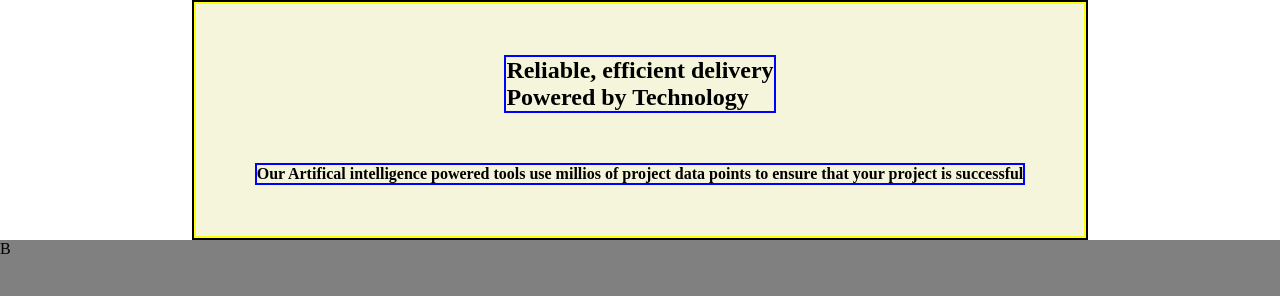
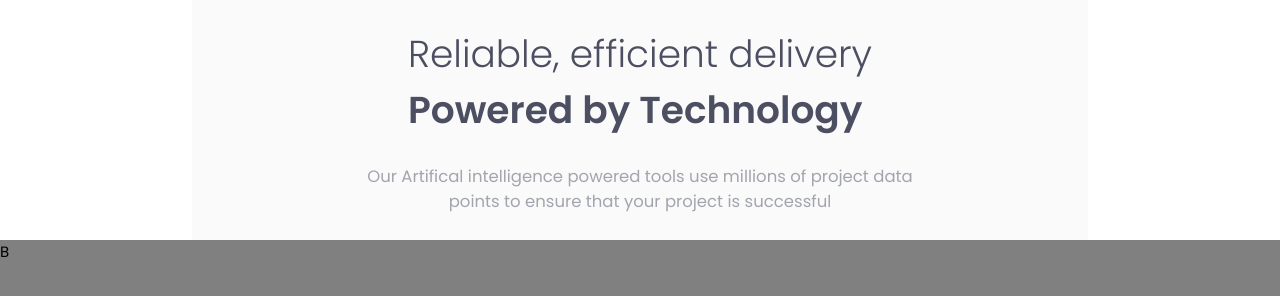
Before and after one commit to Medici305/Four-Card-Section, a website: page index.html in a window 1280 px wide. Drawn offline with Linux system fonts and the light colour scheme.

Commit message:
Second commit. Complete top

```diff
--- a/index.html
+++ b/index.html
@@ -3,6 +3,7 @@
 <head>
     <meta charset="UTF-8">
     <meta name="viewport" content="width=device-width, initial-scale=1.0">
+    <link href="https://fonts.googleapis.com/css2?family=Poppins:wght@100;200;300;400;500;600;700;800;900&display=swap" rel="stylesheet">
     <link rel="icon" type="image/png" href="resources/images/partners.png">
     <link rel="stylesheet" href="./resources/styles.css">
     <title>Four Section Card</title>
@@ -12,10 +13,10 @@
     <section class="container">
         <div class="text">
             <div class="title">
-                <h1>Reliable, efficient delivery <span>Powered by Technology</span></h1>
+                <h1>Reliable, efficient delivery <span id="thicker">Powered by Technology</span></h1>
                 <h4>
-                    Our Artifical intelligence powered tools use millios of project data
-                    points to ensure that your project is successful
+                    Our Artifical intelligence powered tools use millions of project data
+                    <span id="thinner">points to ensure that your project is successful</span>
                 </h4>
             </div>
         </div>
--- a/resources/styles.css
+++ b/resources/styles.css
@@ -1,3 +1,30 @@
+/*
+    # Front-end Style Guide
+
+## Layout
+
+The designs were created to the following widths:
+
+- Mobile: 375px
+- Desktop: 1440px
+
+## Colors
+
+### Primary
+
+- Red: hsl(0, 78%, 62%)
+- Cyan: hsl(180, 62%, 55%)
+- Orange: hsl(34, 97%, 64%)
+- Blue: hsl(212, 86%, 64%)
+
+### Neutral
+
+- Very Dark Blue: hsl(234, 12%, 34%)
+- Grayish Blue: hsl(229, 6%, 66%)
+- Very Light Gray: hsl(0, 0%, 98%)
+
+*/
+
 * {
     padding: 0;
     margin: 0;
@@ -5,7 +32,8 @@
 }
 
 html {
-
+    font-size: 15px;
+    font-family: poppins;
 }
 
 /* Sections */
@@ -17,8 +45,7 @@ html {
 }
 
 .text {
-    background: beige;
-    border: 2px solid black;
+    background: hsl(0, 0%, 98%);
     height: 100%;
     width: 70%;
     margin: auto;
@@ -34,13 +61,22 @@ html {
     flex-direction: column;
     align-items: center;
     justify-content: space-evenly;
-    border: 2px solid yellow;
     height: 100%;
+    color: hsl(234, 12%, 34%);
 }
 
 
 h1 {
-    border: 2px solid blue;
+    font-weight: 300;
+    font-size: 2.5rem;
+}
+
+#thicker {
+    font-weight: 600;
+}
+
+#thinner {
+    display: block;
 }
 
 h1 span {
@@ -48,7 +84,10 @@ h1 span {
 }
 
 h4 {
-    border: 2px solid blue;
+    color: hsl(229, 6%, 66%);
+    font-weight: 400;
+    font-size: 1.1rem;
+    text-align: center;
 }
 
 
```
